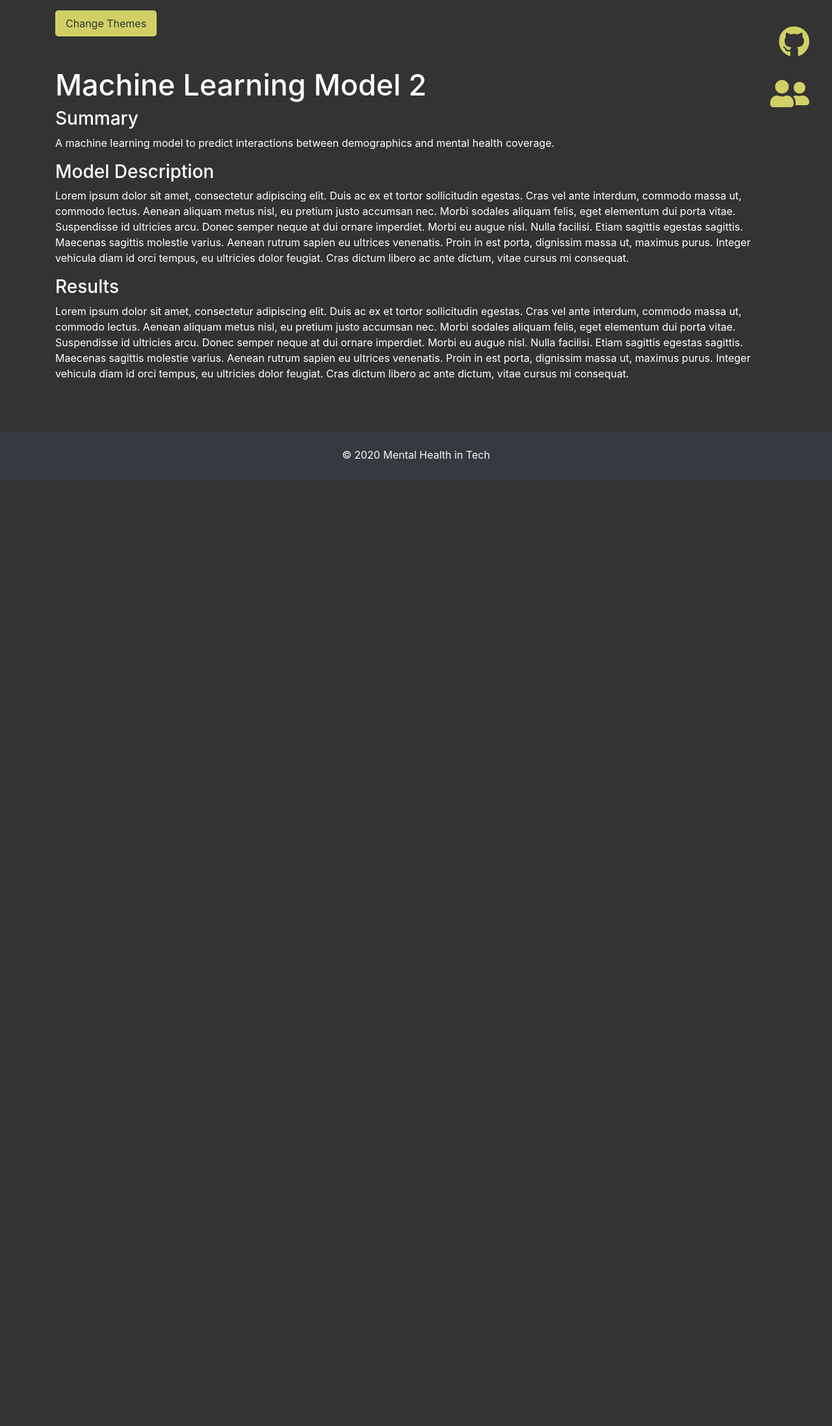
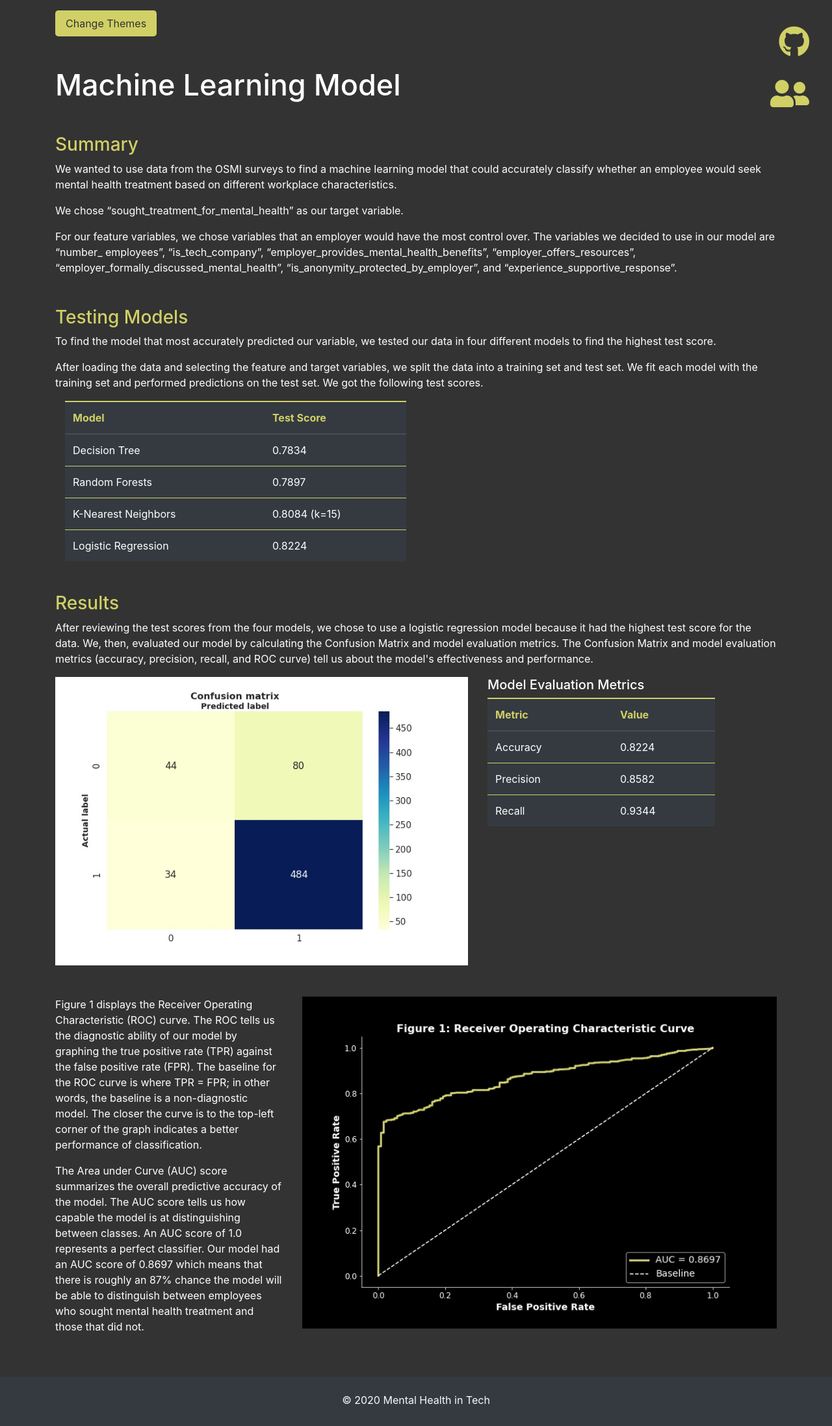
Before and after one commit to abbylemon/mental_health_ML, a Flask app: page /machine-learning in a window 1280 px wide. Shown: the part 60-2255 px from the top of the page at 65% size. Before the commit the page ends 800 px from the top, so only its background shows below. Run offline with Flask 2, Linux system fonts and the light colour scheme; data that the repository does not hold is empty; parts of the project's set-up code (start-up, migrations or seed data) failed here and were passed over; some libraries are stand-ins or nearby versions.

Commit message:
ml write up

```diff
--- a/application/templates/machine2.html
+++ b/application/templates/machine2.html
@@ -1,40 +1,114 @@
 {% extends 'layout.html' %} {% block body %}
 
-<h1 class="page-title">Machine Learning Model 2</h1>
+<h1 class="page-title">Machine Learning Model</h1>
 
+<h3 class="mt-5 header-title">Summary</h3>
+<p>
+  We wanted to use data from the OSMI surveys to find a machine learning model that could accurately classify whether an employee would seek mental health treatment based on different workplace characteristics.
+</p>
+<p>
+  We chose “sought_treatment_for_mental_health” as our target variable.
+</p>
+<p>
+  For our feature variables, we chose variables that an employer would have the most control over.
+  The variables we decided to use in our model are “number_ employees”, “is_tech_company”,
+  “employer_provides_mental_health_benefits”, “employer_offers_resources”, “employer_formally_discussed_mental_health”,
+  “is_anonymity_protected_by_employer”, and “experience_supportive_response”.
+</p>
+<h3 class="mt-5 header-title">Testing Models</h3>
+<p>
+  To find the model that most accurately predicted our variable, we tested our data in four different models to find the highest test score.
+</p>
+<p>
+  After loading the data and selecting the feature and target variables, we split the data into a training set and test set. We fit each model with the training set and performed predictions on the test set.
+  We got the following test scores.
+</p>
+<div class="col-md-6">
+  <table class="table table-dark">
+    <thead>
+      <tr class="table-header-row">
+        <th class="table-head">Model</th>
+        <th class="table-head">Test Score</th>
+      </tr>
+    </thead>
+    <tbody>
+      <tr>
+        <td>Decision Tree</td>
+        <td>0.7834</td>
+      </tr>
+      <tr>
+        <td>Random Forests</td>
+        <td>0.7897</td>
+      </tr>
+      <tr>
+        <td>K-Nearest Neighbors</td>
+        <td>0.8084 (k=15)</td>
+      </tr>
+      <tr>
+        <td>Logistic Regression</td>
+        <td>0.8224</td>
+      </tr>
+    </tbody>
+  </table>
+</div>
+<h3 class="mt-5 header-title">Results</h3>
+<p>
+  After reviewing the test scores from the four models, we chose to use a logistic regression model because it had the highest test score for the data.
+  We, then, evaluated our model by calculating the Confusion Matrix and model evaluation metrics.
+  The Confusion Matrix and model evaluation metrics (accuracy, precision, recall, and ROC curve) tell us about the model's effectiveness and performance.
+</p>
 <div class="row">
-  <div class="col-md-12" id="summary-text">
-    <h3>Summary</h3>
-    <p class="main">A machine learning model to predict interactions between demographics and mental health coverage.
+  <div class="col-md-7">
+    <img src="../static/images/cfn_matrix.jpg" style="width:100%" />
+  </div>
+  <div class="col-md-4">
+    <h5>Model Evaluation Metrics</h5>
+    <table class="table table-dark">
+      <thead>
+        <tr class="table-header-row">
+          <th class="table-head">Metric</th>
+          <th class="table-head">Value</th>
+        </tr>
+      </thead>
+      <tbody>
+        <tr>
+          <td>Accuracy</td>
+          <td>0.8224</td>
+        </tr>
+        <tr>
+          <td>Precision</td>
+          <td>0.8582</td>
+        </tr>
+        <tr>
+          <td>Recall</td>
+          <td>0.9344</td>
+        </tr>
+      </tbody>
+    </table>
+  </div>
+</div>
+<div class="row mt-5">
+  <div class="col-md-4">
+    <p>
+      Figure 1 displays the Receiver Operating Characteristic (ROC) curve. The ROC tells us the diagnostic ability
+      of our model by graphing the true positive rate (TPR) against the false positive rate (FPR).
+      The baseline for the ROC curve is where TPR = FPR; in other words, the baseline is a
+      non-diagnostic model. The closer the curve is to the top-left corner of the graph indicates
+      a better performance of classification.
     </p>
-    <h3>Model Description</h3>
-    <p class="main">
-      Lorem ipsum dolor sit amet, consectetur adipiscing elit. Duis ac ex et tortor sollicitudin egestas. Cras vel ante
-      interdum,
-      commodo massa ut, commodo lectus. Aenean aliquam metus nisl, eu pretium justo accumsan nec. Morbi sodales aliquam
-      felis,
-      eget elementum dui porta vitae. Suspendisse id ultricies arcu. Donec semper neque at dui ornare imperdiet. Morbi
-      eu augue
-      nisl. Nulla facilisi. Etiam sagittis egestas sagittis. Maecenas sagittis molestie varius. Aenean rutrum sapien eu
-      ultrices
-      venenatis. Proin in est porta, dignissim massa ut, maximus purus. Integer vehicula diam id orci tempus, eu
-      ultricies dolor
-      feugiat. Cras dictum libero ac ante dictum, vitae cursus mi consequat.
-    </p>
-    <h3>Results</h3>
-    <p class="main">
-      Lorem ipsum dolor sit amet, consectetur adipiscing elit. Duis ac ex et tortor sollicitudin egestas. Cras vel ante
-      interdum,
-      commodo massa ut, commodo lectus. Aenean aliquam metus nisl, eu pretium justo accumsan nec. Morbi sodales aliquam
-      felis,
-      eget elementum dui porta vitae. Suspendisse id ultricies arcu. Donec semper neque at dui ornare imperdiet. Morbi
-      eu augue
-      nisl. Nulla facilisi. Etiam sagittis egestas sagittis. Maecenas sagittis molestie varius. Aenean rutrum sapien eu
-      ultrices
-      venenatis. Proin in est porta, dignissim massa ut, maximus purus. Integer vehicula diam id orci tempus, eu
-      ultricies dolor
-      feugiat. Cras dictum libero ac ante dictum, vitae cursus mi consequat.
+    <p>
+      The Area under Curve (AUC) score summarizes the overall predictive accuracy of the model.
+      The AUC score tells us how capable the model is at distinguishing between classes. An AUC
+      score of 1.0 represents a perfect classifier. Our model had an AUC score of 0.8697 which
+      means that there is roughly an 87% chance the model will be able to distinguish between employees
+      who sought mental health treatment and those that did not.
     </p>
   </div>
+  <div class="col-md-8">
+    <img src="../static/images/roccurve.jpg" style="width: 100%" />
+  </div>
 </div>
+
+
+
 {% endblock %}
```
Also changed, not shown: application/static/images/cfn_matrix.jpg (added), application/static/images/roccurve.jpg (added).
